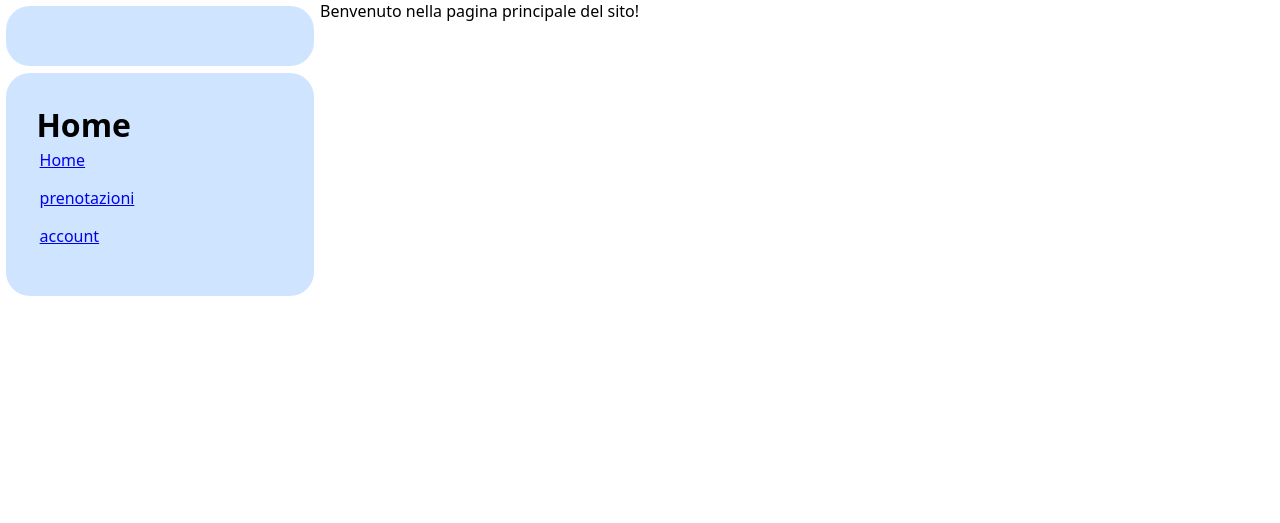
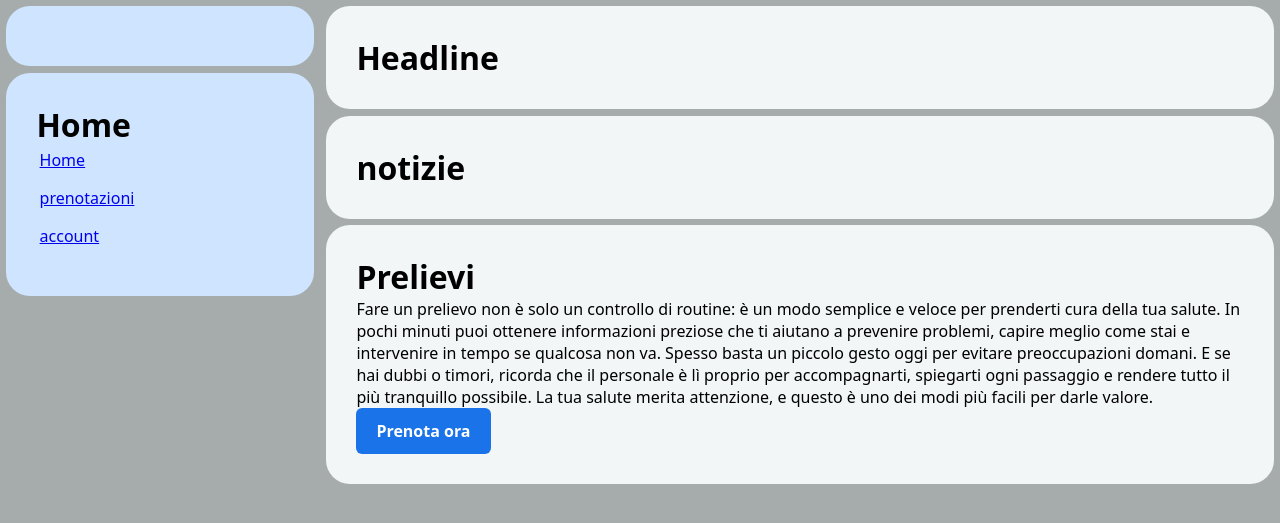
Before and after one commit to roberto695/progetto_tec_web, a PHP site: page /home.html in a window 1280 px wide. Shown: the top 523 px of the page. Run offline with PHP 8.4, Linux system fonts and the light colour scheme.

Commit message:
definizione  struttura di base della home del sito

```diff
--- a/home.html
+++ b/home.html
@@ -12,6 +12,7 @@
                     <img src="percorso/dell/immagine.jpg" alt="descrizione dell'immagine">
                 -->
             </div>
+
             <div>
                 <h1>Home</h1>
                 <nav>
@@ -25,7 +26,29 @@
         </header>
 
         <main>
-            <p>Benvenuto nella pagina principale del sito!</p>
+            <div>
+                <h1>Headline</h1>
+            </div>
+
+            <div>
+                <h1>notizie</h1>
+            </div>
+
+            <div>
+                <h1>Prelievi</h1>
+                <p>
+                    Fare un prelievo non è solo un controllo di routine: è un modo semplice
+                    e veloce per prenderti cura della tua salute. In pochi minuti puoi ottenere
+                    informazioni preziose che ti aiutano a prevenire problemi, capire meglio
+                    come stai e intervenire in tempo se qualcosa non va.
+                    Spesso basta un piccolo gesto oggi per evitare preoccupazioni domani.
+                    E se hai dubbi o timori, ricorda che il personale è lì proprio per accompagnarti,
+                    spiegarti ogni passaggio e rendere tutto il più tranquillo possibile.
+                    La tua salute merita attenzione, e questo è uno dei modi più facili per
+                    darle valore.
+                </p>
+                <a href="#" class="bottone">Prenota ora</a>
+            </div>
 
         </main>
     </body>
--- a/style.css
+++ b/style.css
@@ -8,10 +8,13 @@
 }
 body {
     font-family: "Noto Sans", sans-serif;
+    background-color: var(--background);
 }
 :root{
     --azzurro: #cfe5ff;
     --blu: #4171ab;
+    --background: #a6acac;
+    --background_sezione : #f2f6f6;
 }
 
 /* ------------------------------
@@ -41,3 +44,31 @@ body{
 #intestazione nav a{
     margin-bottom: 1em;
 }
+
+
+/* ------------------------------
+   main
+------------------------------ */
+
+main div{
+    background: var(--background_sezione);
+    padding: 30px;
+    text-align: left;
+    border-radius: 1.5em;
+    margin: 0.4em;
+}
+
+.bottone {
+  display: inline-block;
+  padding: 12px 20px;
+  background-color: #1A73E8;
+  color: white;
+  text-decoration: none;
+  border-radius: 6px;
+  font-weight: 600;
+  transition: 0.2s;
+}
+
+.bottone:hover {
+  background-color: #1558b0;
+}
```
